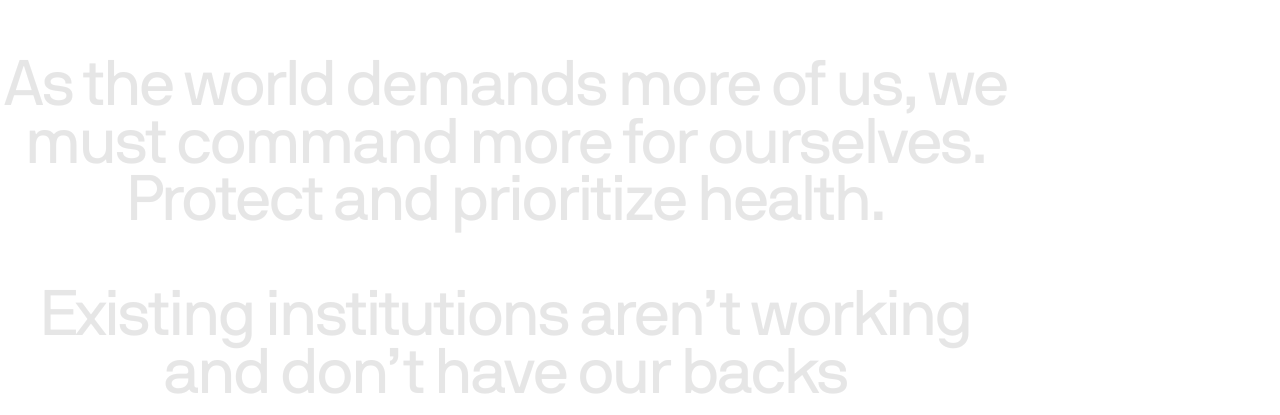
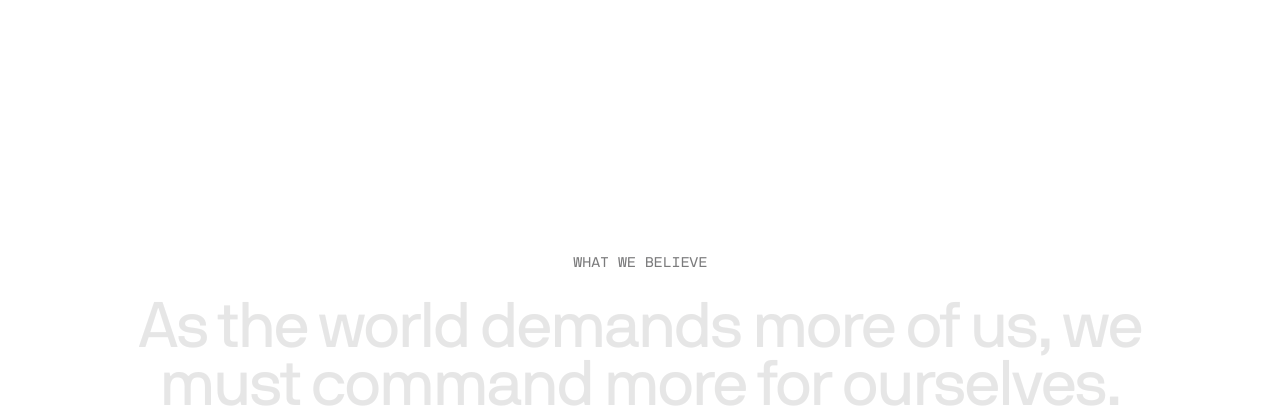
Before and after one commit to daybreak-studio/superpower, a Next.js app: page / in a window 1280 px wide. Shown: the part 1742-2157 px from the top of the page. Built offline with nearby package versions, Linux system fonts and the light colour scheme.

Commit message:
Updated scroll detection

```diff
--- a/components/Sections/ScrollingTextSection/ScrollingTextLayout.tsx
+++ b/components/Sections/ScrollingTextSection/ScrollingTextLayout.tsx
@@ -20,21 +20,22 @@ const ScrollingTextLayout = (props: Props) => {
 
     const scrollPosition = window.scrollY;
     const windowHeight = window.innerHeight;
-    const viewportCenter = windowHeight / 2;
+    const viewportCenter = windowHeight / 2; // Change this line
 
     if (
       scrollPosition >= sectionTop - viewportCenter &&
-      scrollPosition <= sectionBottom - viewportCenter
+      scrollPosition <= sectionBottom - viewportCenter // Change this line
     ) {
       const scrollProgress =
         ((scrollPosition - (sectionTop - viewportCenter)) /
-          (sectionHeight - windowHeight)) *
+          (sectionHeight - windowHeight + viewportCenter)) *
         100;
       console.log(scrollProgress);
       setScrollProgress(scrollProgress);
     } else if (scrollPosition < sectionTop - viewportCenter) {
       setScrollProgress(0);
-    } else if (scrollPosition > sectionBottom - windowHeight - viewportCenter) {
+    } else if (scrollPosition > sectionBottom - viewportCenter) {
+      // Change this line
       setScrollProgress(100);
     }
   };
@@ -49,7 +50,11 @@ const ScrollingTextLayout = (props: Props) => {
       className="relative h-svh"
       style={{ height: `${sectionHeight}px` }}
     >
-      <div className="max-w-[1011px] py-[300px]">
+      <div className="align-center flex justify-center">
+        <div className="align-center flex max-w-[1011px] flex-col justify-center gap-[30px] py-[500px] ">
+          <p className="font-mono-sm text-center text-[#7B7B7C]">
+            What we believe
+          </p>
           <h2 className="font-sans-2xl text-center">
             {sentenceArray.map((word, index) =>
               word === "<br>" ? (
@@ -74,6 +79,7 @@ const ScrollingTextLayout = (props: Props) => {
             )}
           </h2>
         </div>
+      </div>
     </section>
   );
 };
```
Lines whose indentation alone changed are shown as unchanged.
